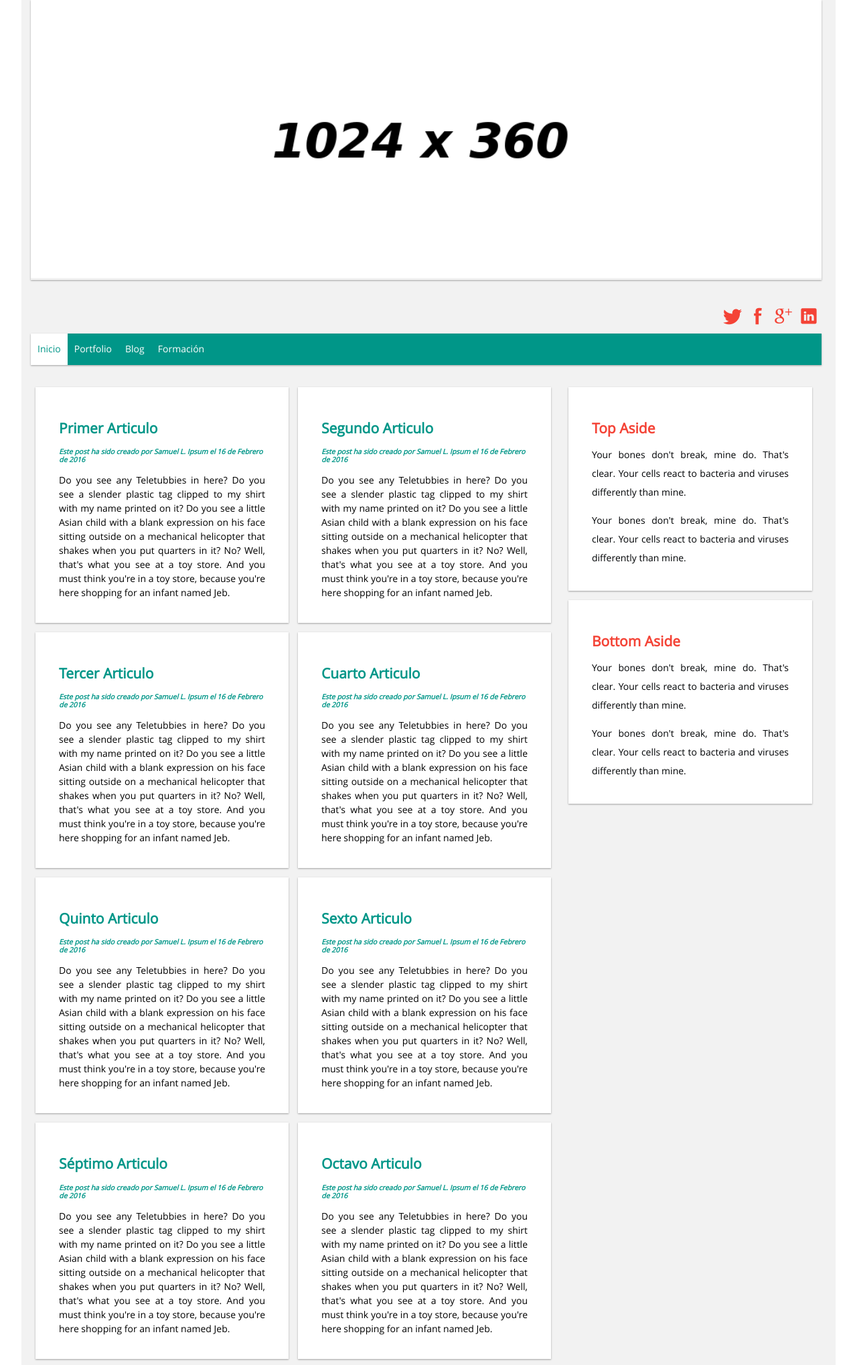
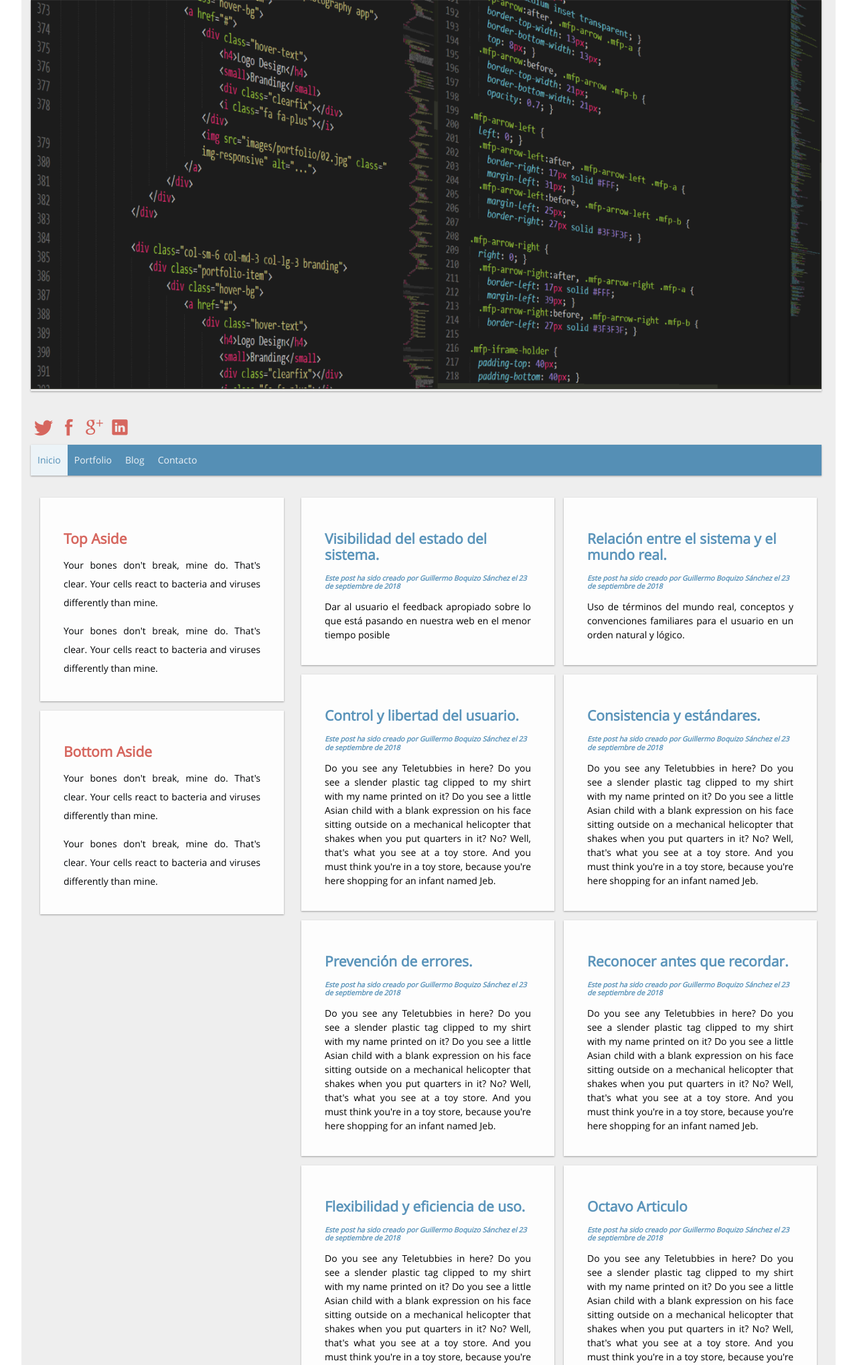
Before and after one commit to gboquizo/DWES, a PHP site: page / in a window 1280 px wide. Shown: the top 2038 px of the page at 67% size. Run offline with PHP 8.4, Linux system fonts and the light colour scheme; some web fonts are replaced.

Commit message:
modificando

```diff
--- a/css/estilos.css
+++ b/css/estilos.css
@@ -1,20 +1,27 @@
 :root {
-    --primary-color: #009688;
-    --secondary-color: #F2F2F2;
-    --secondary-background-color: #F44336;
-    --accent-color: #1E88E5;
+  --primary-color: #005a96a4;
+  --secondary-color: rgb(238, 238, 238);
+  --secondary-background-color: rgb(214, 102, 94);
+  --accent-color: rgb(82, 230, 235);
   --font: #000305;
-    --white: #FFFFFF;
+  --white: #ffffffe3;
 }
 
 @font-face {
   font-family: Open-Sans;
-    src: url(../fonts/opensans-regular-webfont.eot), url(../fonts/opensans-regular-webfont.svg), url(../fonts/opensans-regular-webfont.ttf), url(../fonts/opensans-regular-webfont.woff), url(../fonts/opensans-regular-webfont.woff2);
+  src: url(../fonts/opensans-regular-webfont.eot),
+    url(../fonts/opensans-regular-webfont.svg),
+    url(../fonts/opensans-regular-webfont.ttf),
+    url(../fonts/opensans-regular-webfont.woff),
+    url(../fonts/opensans-regular-webfont.woff2);
 }
 
 @font-face {
   font-family: Sosa;
-    src: url(../fonts/sosa-regular-webfont.eot), url(../fonts/sosa-regular-webfont.woff), url(../fonts/sosa-regular-webfont.ttf), url(../fonts/sosa-regular-webfont.svg);
+  src: url(../fonts/sosa-regular-webfont.eot),
+    url(../fonts/sosa-regular-webfont.woff),
+    url(../fonts/sosa-regular-webfont.ttf),
+    url(../fonts/sosa-regular-webfont.svg);
 }
 
 @keyframes animationAside {
@@ -22,13 +29,13 @@
     transform: translateX(0px);
   }
   50% {
-        transform: translateX(100px);
+    transform: translateX(70px);
   }
   75% {
     transform: translateX(0px);
   }
   90% {
-        transform: translateX(20px);
+    transform: translateX(10px);
   }
   95% {
     transform: translateX(7px);
@@ -146,11 +153,11 @@ h4 {
   background-color: var(--white);
 }
 
-.nav ul li:hover>a {
+.nav ul li:hover > a {
   color: var(--primary-color);
 }
 
-.nav ul li:hover>span a {
+.nav ul li:hover > span a {
   color: var(--primary-color);
 }
 
@@ -194,7 +201,7 @@ h4 {
   width: 100%;
 }
 
-.principal>article {
+.principal > article {
   text-align: justify;
   margin-bottom: 1rem;
   padding: 1.5rem;
@@ -210,14 +217,14 @@ h4 {
   box-shadow: 0 1px 3px var(--accent-color), 0 1px 2px rgba(0, 0, 0, 0.24);
 }
 
-.principal>article>h2 {
+.principal > article > h2 {
   margin: 0 auto;
   margin-top: 1rem;
   margin-bottom: 1rem;
   width: 100%;
 }
 
-.principal>article>p {
+.principal > article > p {
   font-size: 1rem;
   margin-top: 1rem;
   text-align: justify;
@@ -229,7 +236,7 @@ h4 {
   margin: 0 auto;
 }
 
-.secundaria>article {
+.secundaria > article {
   text-align: justify;
   margin-bottom: 1rem;
   padding: 1.5rem;
@@ -241,14 +248,14 @@ h4 {
   word-break: normal;
 }
 
-.secundaria>article>p {
+.secundaria > article > p {
   font-size: 1rem;
   margin-top: 1rem;
   text-align: justify;
   line-height: 2rem;
 }
 
-.secundaria article:hover>h2 {
+.secundaria article:hover > h2 {
   animation: animationAside 1.5s;
 }
 
@@ -257,7 +264,7 @@ h4 {
   box-shadow: 0 1px 3px var(--accent-color), 0 1px 2px rgba(0, 0, 0, 0.24);
 }
 
-.secundaria>article>h2 {
+.secundaria > article > h2 {
   color: var(--secondary-background-color);
   margin: 0 auto;
   margin-top: 1rem;
@@ -292,12 +299,12 @@ footer #pie a:hover {
 @media only screen and (min-width: 780px) {
   .web {
     display: grid;
-        grid-template-columns: 2fr 1fr;
-        grid-template-areas: "header header" "social social" "nav nav" "contenido aside" "footer footer";
+    grid-template-columns: 1fr 2fr;
+    grid-template-areas: "header header" "social social" "nav nav" "aside contenido" "footer footer";
   }
   .nav ul {
     display: inline-flex;
-        justify-content: flex-start;
+    justify-content: flex-end;
     flex-flow: row;
   }
   .nav li {
@@ -308,7 +315,7 @@ footer #pie a:hover {
     grid-area: social;
     display: inline-flex;
     flex-direction: row;
-        justify-content: flex-end;
+    justify-content: flex-start;
   }
   .social {
     width: 100%;
@@ -330,7 +337,7 @@ footer #pie a:hover {
   .icon:hover .ico {
     color: var(--white);
     transition: 1.5s;
-        transform: rotateY(360deg) scale(0.7, 1.40);
+    transform: rotateY(360deg) scale(0.7, 1.4);
   }
   #lista {
     display: none;
@@ -363,21 +370,23 @@ footer #pie a:hover {
   .secundaria {
     margin-top: 2rem;
   }
-    .principal>article {
+  .principal > article {
     margin-left: 0.5rem;
     margin-right: 0.5rem;
     padding: 2.5rem;
   }
   .principal article:hover {
-        transform: rotate3d(0, 0, 1, 180deg);
+    transform: rotate3d(1, 0, -1, deg);
   }
-    .principal>article>h4 {
+}
+
+.principal > article > h4 {
   font-style: italic;
   display: inline-flex;
 }
-    .secundaria>article {
+
+.secundaria > article {
   margin-left: 1rem;
   margin-right: 1rem;
   padding: 2.5rem;
 }
-}
--- a/index.html
+++ b/index.html
@@ -10,7 +10,7 @@
 	<meta name="description" content="">
 	<link rel="stylesheet" href="css/normalize.css">
 	<link rel="stylesheet" href="css/estilos.css">
-	<title>title</title>
+	<title>Diez principios de usabilidad, por Jakob Nielsen </title>
 </head>
 
 <body>
@@ -33,13 +33,13 @@
 					<a href="#" id="active" class="active" title="Inicio" alt="Inicio">Inicio</a>
 				</li>
 				<li>
-					<a href="#" id="nav-portfolio" class="" title="Portfolio" alt="Portfolio">Portfolio</a>
+					<a href="https://gboquizo.github.io/Portfolio/" id="nav-portfolio" class="" title="Portfolio" alt="Portfolio">Portfolio</a>
 				</li>
 				<li>
-					<a href="#" id="nav-blog" class="" title="Blog" alt="Blog">Blog</a>
+					<a href="https://programandodesdeitaca.animeomega.es/" id="nav-blog" class="" title="Blog" alt="Blog">Blog</a>
 				</li>
 				<li>
-					<a href="#" id="nav-formacion" class="" title="Formación" alt="Formación">Formación</a>
+					<a href="https://programandodesdeitaca.animeomega.es/contacto/" id="nav-contacto" class="" title="contacto" alt="Contacto">Contacto</a>
 				</li>
 				<li id="lista">
 					<span><a href="#" id="icon" class="ico" title="" alt="t">t</a></span>
@@ -51,40 +51,35 @@
 		<main class="contenido">
 			<section class='principal'>
 				<article class='article'>
-					<h2>Primer Articulo</h2>
-					<h4>Este post ha sido creado por Samuel L. Ipsum el 16 de Febrero de 2016</h4>
+					<h2>Visibilidad del estado del sistema.</h2>
+					<h4>Este post ha sido creado por Guillermo Boquizo Sánchez el 23 de septiembre de 2018</h4>
+					<p>Dar al usuario el feedback apropiado sobre lo que está pasando en nuestra web en el menor tiempo posible</p>
+				</article>
+				<article class='article'>
+					<h2>Relación entre el sistema y el mundo real.</h2>
+					<h4>Este post ha sido creado por Guillermo Boquizo Sánchez el 23 de septiembre de 2018</h4>
+					<p>Uso de términos del mundo real, conceptos y convenciones familiares para el usuario en un orden natural y
+						lógico.</p>
+				</article>
+				<article class='article'>
+					<h2>Control y libertad del usuario.</h2>
+					<h4>Este post ha sido creado por Guillermo Boquizo Sánchez el 23 de septiembre de 2018</h4>
 					<p>Do you see any Teletubbies in here? Do you see a slender plastic tag clipped to my shirt with my name printed
 						on it? Do you see a little Asian child with a blank expression on his face sitting outside on a mechanical
 						helicopter that shakes when you put quarters in it? No? Well, that's what you see at a toy store. And you must
 						think you're in a toy store, because you're here shopping for an infant named Jeb.</p>
 				</article>
 				<article class='article'>
-					<h2>Segundo Articulo</h2>
-					<h4>Este post ha sido creado por Samuel L. Ipsum el 16 de Febrero de 2016</h4>
+					<h2>Consistencia y estándares.</h2>
+					<h4>Este post ha sido creado por Guillermo Boquizo Sánchez el 23 de septiembre de 2018</h4>
 					<p>Do you see any Teletubbies in here? Do you see a slender plastic tag clipped to my shirt with my name printed
 						on it? Do you see a little Asian child with a blank expression on his face sitting outside on a mechanical
 						helicopter that shakes when you put quarters in it? No? Well, that's what you see at a toy store. And you must
 						think you're in a toy store, because you're here shopping for an infant named Jeb.</p>
 				</article>
 				<article class='article'>
-					<h2>Tercer Articulo</h2>
-					<h4>Este post ha sido creado por Samuel L. Ipsum el 16 de Febrero de 2016</h4>
-					<p>Do you see any Teletubbies in here? Do you see a slender plastic tag clipped to my shirt with my name printed
-						on it? Do you see a little Asian child with a blank expression on his face sitting outside on a mechanical
-						helicopter that shakes when you put quarters in it? No? Well, that's what you see at a toy store. And you must
-						think you're in a toy store, because you're here shopping for an infant named Jeb.</p>
-				</article>
-				<article class='article'>
-					<h2>Cuarto Articulo</h2>
-					<h4>Este post ha sido creado por Samuel L. Ipsum el 16 de Febrero de 2016</h4>
-					<p>Do you see any Teletubbies in here? Do you see a slender plastic tag clipped to my shirt with my name printed
-						on it? Do you see a little Asian child with a blank expression on his face sitting outside on a mechanical
-						helicopter that shakes when you put quarters in it? No? Well, that's what you see at a toy store. And you must
-						think you're in a toy store, because you're here shopping for an infant named Jeb.</p>
-				</article>
-				<article class='article'>
-					<h2>Quinto Articulo</h2>
-					<h4>Este post ha sido creado por Samuel L. Ipsum el 16 de Febrero de 2016</h4>
+					<h2>Prevención de errores.</h2>
+					<h4>Este post ha sido creado por Guillermo Boquizo Sánchez el 23 de septiembre de 2018</h4>
 					<p>Do you see any Teletubbies in here? Do you see a slender plastic tag clipped to my shirt with my name printed
 						on
 						it? Do you see a little Asian child with a blank expression on his face sitting outside on a mechanical
@@ -94,8 +89,8 @@
 						toy store, because you're here shopping for an infant named Jeb.</p>
 				</article>
 				<article class='article'>
-					<h2>Sexto Articulo</h2>
-					<h4>Este post ha sido creado por Samuel L. Ipsum el 16 de Febrero de 2016</h4>
+					<h2>Reconocer antes que recordar.</h2>
+					<h4>Este post ha sido creado por Guillermo Boquizo Sánchez el 23 de septiembre de 2018</h4>
 					<p>Do you see any Teletubbies in here? Do you see a slender plastic tag clipped to my shirt with my name printed
 						on
 						it? Do you see a little Asian child with a blank expression on his face sitting outside on a mechanical
@@ -105,8 +100,8 @@
 						toy store, because you're here shopping for an infant named Jeb.</p>
 				</article>
 				<article class='article'>
-					<h2>Séptimo Articulo</h2>
-					<h4>Este post ha sido creado por Samuel L. Ipsum el 16 de Febrero de 2016</h4>
+					<h2>Flexibilidad y eficiencia de uso.</h2>
+					<h4>Este post ha sido creado por Guillermo Boquizo Sánchez el 23 de septiembre de 2018</h4>
 					<p>Do you see any Teletubbies in here? Do you see a slender plastic tag clipped to my shirt with my name printed
 						on
 						it? Do you see a little Asian child with a blank expression on his face sitting outside on a mechanical
@@ -117,7 +112,7 @@
 				</article>
 				<article class='article'>
 					<h2>Octavo Articulo</h2>
-					<h4>Este post ha sido creado por Samuel L. Ipsum el 16 de Febrero de 2016</h4>
+					<h4>Este post ha sido creado por Guillermo Boquizo Sánchez el 23 de septiembre de 2018</h4>
 					<p>Do you see any Teletubbies in here? Do you see a slender plastic tag clipped to my shirt with my name printed
 						on
 						it? Do you see a little Asian child with a blank expression on his face sitting outside on a mechanical
@@ -128,7 +123,7 @@
 				</article>
 				<article class='article'>
 					<h2>Noveno Articulo</h2>
-					<h4>Este post ha sido creado por Samuel L. Ipsum el 16 de Febrero de 2016</h4>
+					<h4>Este post ha sido creado por Guillermo Boquizo Sánchez el 23 de septiembre de 2018</h4>
 					<p>Do you see any Teletubbies in here? Do you see a slender plastic tag clipped to my shirt with my name printed
 						on
 						it? Do you see a little Asian child with a blank expression on his face sitting outside on a mechanical
@@ -139,7 +134,7 @@
 				</article>
 				<article class='article'>
 					<h2>Décimo Articulo</h2>
-					<h4>Este post ha sido creado por Samuel L. Ipsum el 16 de Febrero de 2016</h4>
+					<h4>Este post ha sido creado por Guillermo Boquizo Sánchez el 23 de septiembre de 2018</h4>
 					<p>Do you see any Teletubbies in here? Do you see a slender plastic tag clipped to my shirt with my name printed
 						on
 						it? Do you see a little Asian child with a blank expression on his face sitting outside on a mechanical
```
Also changed, not shown: img/cabecera.png. Lines whose indentation alone changed are shown as unchanged.
